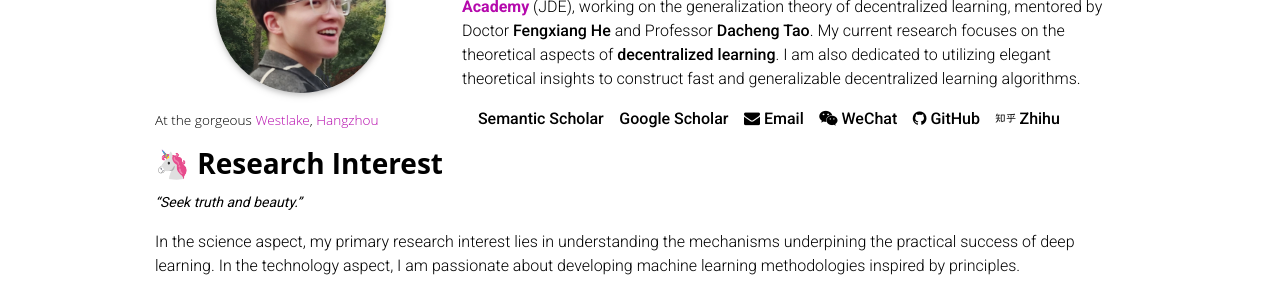
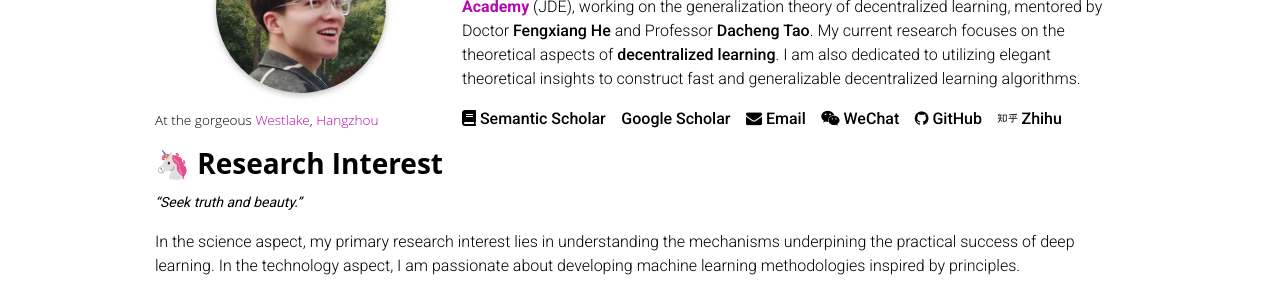
Before and after one commit to Raiden-Zhu/Raiden-Zhu.github.io, a Jekyll site: the page built from _pages/about.md, in a window 1280 px wide. Shown: the part 278-574 px from the top of the page. Built offline with Jekyll 4.4.1, drawn with Linux system fonts in a browser that asks for light colours; full-size pictures stand in for the smaller copies a plugin makes; comment, search, counter and statistics services are not loaded; a style sheet for code colours, icons or effects is not loaded.

Commit message:
Update about.md

```diff
--- a/_pages/about.md
+++ b/_pages/about.md
@@ -22,7 +22,7 @@
 Before joining ZJU, I was a research intern at [<span style="font-weight: bold; color: #B509AC;">JD Explore Academy</span>](https://corporate.jd.com/) (JDE), working on the generalization theory of decentralized learning,  mentored by Doctor [**Fengxiang He**](https://fengxianghe.github.io/) and Professor [**Dacheng Tao**](https://www.sydney.edu.au/engineering/about/our-people/academic-staff/dacheng-tao.html).
 My current research focuses on the theoretical aspects of **decentralized learning**. I am also dedicated to utilizing elegant theoretical insights to construct fast and generalizable decentralized learning algorithms.
 
-<i class="fa-solid fa-book-open"></i> [**Semantic Scholar**](https://www.semanticscholar.org/author/Tongtian-Zhu/2173757802) &nbsp;&nbsp; <i class="ai ai-google-scholar"></i> [**Google Scholar**](https://scholar.google.com/citations?user=QvBDUsIAAAAJ&hl=en) &nbsp;&nbsp; <!--<i class="fa fa-twitter"></i> [**Twitter**](https://twitter.com/Raiden13238619/) &nbsp;&nbsp;--> <i class="fa fa-envelope"></i> [**Email**](mailto:raiden@zju.edu.cn) &nbsp;&nbsp; <i class="fa fa-weixin"></i> [**WeChat**](https://raw.githubusercontent.com/Raiden-Zhu/Raiden-Zhu.github.io/master/assets/img/WeChat_QR_code.jpg) &nbsp;&nbsp;  <i class="fa fa-github"></i> [**GitHub**](https://github.com/Raiden-Zhu) &nbsp;&nbsp; <i class="fab fa-zhihu"></i> [**Zhihu**](https://www.zhihu.com/people/you-li-70-94)
+<i class="fas fa-book"></i> [**Semantic Scholar**](https://www.semanticscholar.org/author/Tongtian-Zhu/2173757802) &nbsp;&nbsp; <i class="ai ai-google-scholar"></i> [**Google Scholar**](https://scholar.google.com/citations?user=QvBDUsIAAAAJ&hl=en) &nbsp;&nbsp; <!--<i class="fa fa-twitter"></i> [**Twitter**](https://twitter.com/Raiden13238619/) &nbsp;&nbsp;--> <i class="fa fa-envelope"></i> [**Email**](mailto:raiden@zju.edu.cn) &nbsp;&nbsp; <i class="fa fa-weixin"></i> [**WeChat**](https://raw.githubusercontent.com/Raiden-Zhu/Raiden-Zhu.github.io/master/assets/img/WeChat_QR_code.jpg) &nbsp;&nbsp;  <i class="fa fa-github"></i> [**GitHub**](https://github.com/Raiden-Zhu) &nbsp;&nbsp; <i class="fab fa-zhihu"></i> [**Zhihu**](https://www.zhihu.com/people/you-li-70-94)
 
 <!-- <br/><br/> -->
 
```
